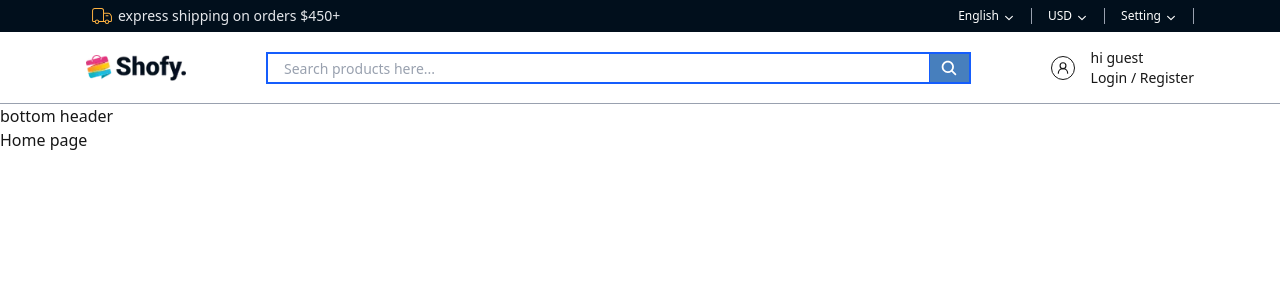
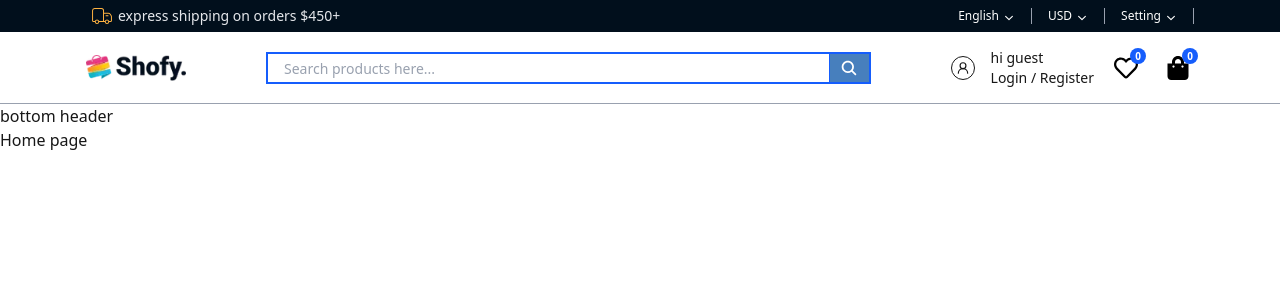
Before and after one commit to Shamiul40/shofyyt-ecommerce-fullstack-website, a Next.js app: page / in a window 1280 px wide. Shown: the top 300 px of the page. Built offline with nearby package versions, Linux system fonts and the light colour scheme.

Commit message:
middle header done

```diff
--- /dev/null
+++ b/src/components/header/HeaderIcons.tsx
@@ -0,0 +1,39 @@
+
+"use client";
+
+import { FaRegHeart, FaShoppingBag } from "react-icons/fa";
+
+export default function HeaderIcons() {
+  const wishlistCount = 0;
+  const cartCount = 0;
+
+  return (
+    <div className="flex items-center gap-5">
+      {/* Wishlist Icon */}
+      <button
+        type="button"
+        aria-label="Wishlist"
+        className="group relative flex h-8 w-8 items-center justify-center"
+      >
+        <FaRegHeart className="text-2xl text-black transition-colors duration-200 group-hover:text-blue-600" />
+
+        <span className="absolute -right-1 -top-1 flex h-4 min-w-4 items-center justify-center rounded-full bg-blue-600 px-1 text-[10px] font-semibold leading-none text-white">
+          {wishlistCount}
+        </span>
+      </button>
+
+      {/* Shopping Bag Icon */}
+      <button
+        type="button"
+        aria-label="Shopping bag"
+        className="group relative flex h-8 w-8 items-center justify-center"
+      >
+        <FaShoppingBag className="text-2xl text-black transition-colors duration-200 group-hover:text-blue-600" />
+
+        <span className="absolute -right-1 -top-1 flex h-4 min-w-4 items-center justify-center rounded-full bg-blue-600 px-1 text-[10px] font-semibold leading-none text-white">
+          {cartCount}
+        </span>
+      </button>
+    </div>
+  );
+}
--- a/src/components/header/MiddleHeader.tsx
+++ b/src/components/header/MiddleHeader.tsx
@@ -5,13 +5,13 @@
 import SearchInput from "./SearchInput";
 import Link from "next/link";
 import { LuUserRound } from "react-icons/lu";
+import HeaderIcons from "./HeaderIcons";
 
 export default function MiddleHeader() {
   return (
     <div className="border-b-[1px] border-b-gray-400 h-14 ">
       <Container className="flex items-center justify-between gap-6 my-4 md:gap-20">
-        <Link href='/'>
-
+        <Link href="/">
           <Image src={logo} width={100} alt="logo" />
         </Link>
 
@@ -19,14 +19,19 @@
           <SearchInput></SearchInput>
         </div>
 
-        <Link href="/signin" className="flex justify-center items-center gap-4 text-sm">
+        <Link
+          href="/signin"
+          className="flex justify-center items-center gap-4 text-sm"
+        >
           <div className="border-[1px] rounded-full p-1">
             <LuUserRound />
           </div>
           <div>
             <p>hi guest</p>
-                <p className="font-medium">Login / Register
-                </p>
+            <p className="font-medium">Login / Register</p>
+          </div>
+          <div>
+            <HeaderIcons></HeaderIcons>
           </div>
         </Link>
       </Container>
```
Lines whose indentation alone changed are shown as unchanged.
